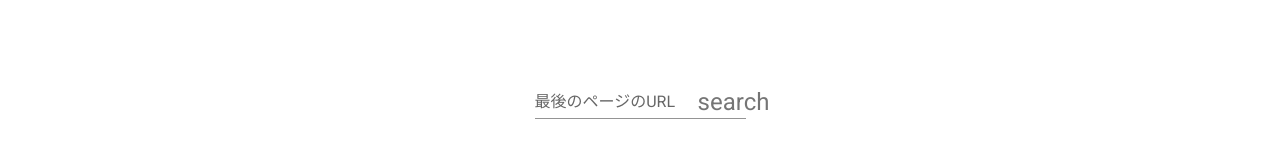
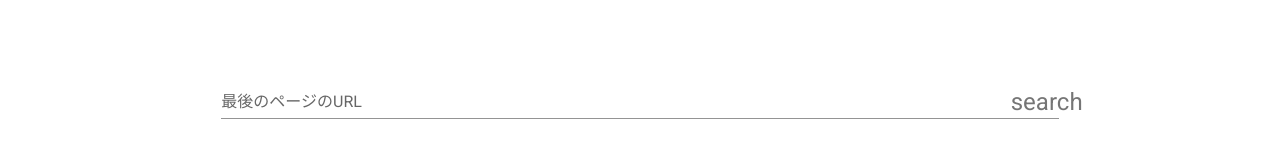
Before and after one commit to 10llip0p/twitter-comic-app, a Nuxt app: page / in a window 1280 px wide. Shown: the part 359-508 px from the top of the page. Built offline with nearby package versions, Linux system fonts and the light colour scheme.

Commit message:
Update: resize form dynamically

```diff
--- a/pages/index.vue
+++ b/pages/index.vue
@@ -7,6 +7,7 @@
     </v-toolbar>
     <v-content>
       <v-container fluid fill-height>
+        <v-flex xs11 md8>
           <v-form ref="form" v-model="isValid" lazy-validation>
             <v-text-field
               v-model="tweetUrl"
@@ -23,19 +24,7 @@
               @click:append="fetchTweets"
             ></v-text-field>
           </v-form>
-        <!--
-        <form
-          style="display: flex; justify-content: center"
-          @submit.prevent="fetchTweets"
-        >
-          <vs-input
-            v-model="tweetUrl"
-            label-placeholder="最後のページのURL"
-            style="display: inline"
-          />
-          <vs-button color="success" type="filled submit">見る</vs-button>
-        </form>
--->
+        </v-flex>
       </v-container>
     </v-content>
   </v-app>
@@ -52,13 +41,10 @@ export default {
   methods: {
     fetchTweets() {
       if (this.$refs.form.validate()) {
+        // TweetURLからTweetIDを取得
         const tweetId = this.tweetUrl.match(
           /^https?:\/\/twitter.com\/\w+\/status\/(\d+)$/
         )
-        if (!tweetId) {
-          // TODO: バリデーション
-          return
-        }
         this.$router.push({
           path: `/tweet/${tweetId[1]}`
         })
```
Lines whose indentation alone changed are shown as unchanged.
